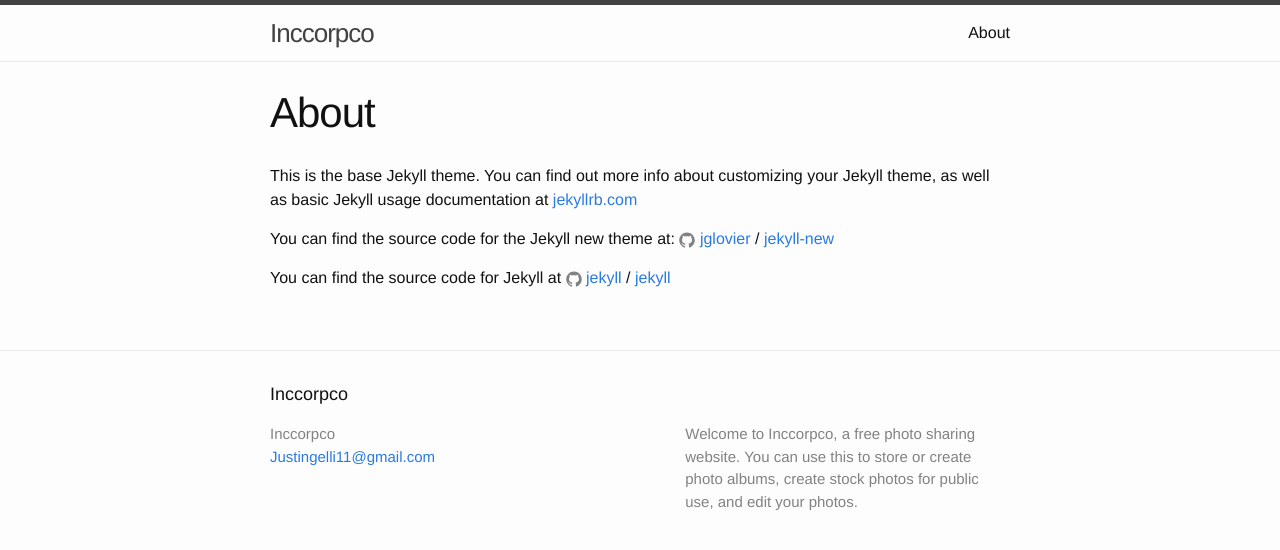
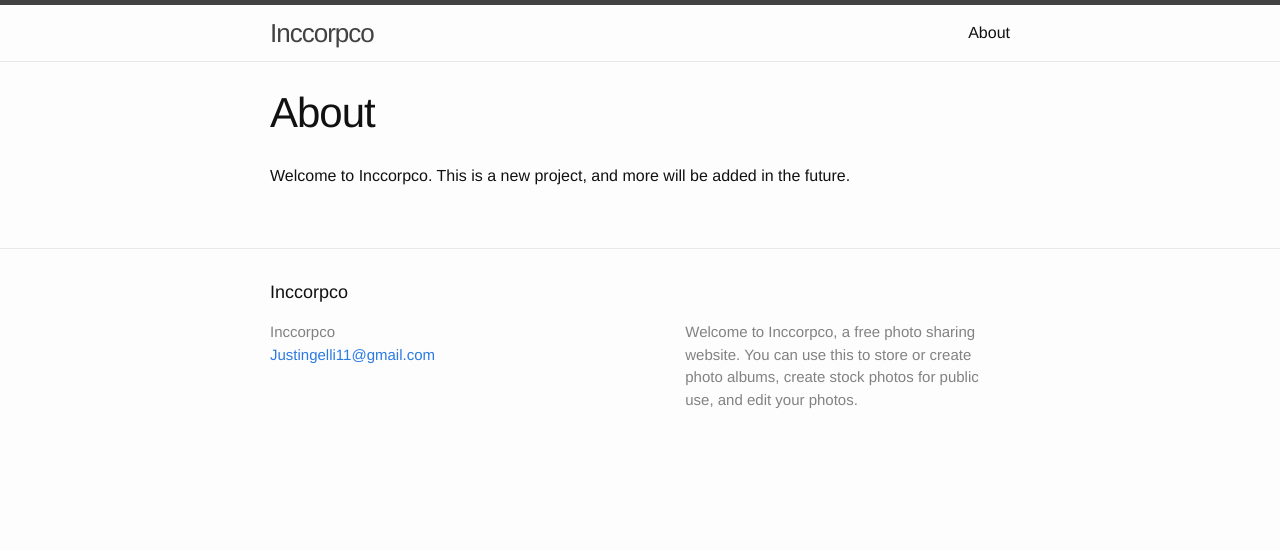
Before and after one commit to Alaze1912/alaze1912.github.io, a Jekyll site: the page built from about.md, in a window 1280 px wide. Shown: the top 550 px of the page. Built offline with Jekyll 4.4.1, drawn with Linux system fonts in a browser that asks for light colours.

Commit message:
Update about.md

```diff
--- a/about.md
+++ b/about.md
@@ -3,8 +3,13 @@
 title: About
 permalink: /about/
 ---
+Welcome to Inccorpco. This is a new project, and more will be added in the future.
 
-This is the base Jekyll theme. You can find out more info about customizing your Jekyll theme, as well as basic Jekyll usage documentation at [jekyllrb.com](http://jekyllrb.com/)
+
+
+
+
+<!--This is the base Jekyll theme. You can find out more info about customizing your Jekyll theme, as well as basic Jekyll usage documentation at [jekyllrb.com](http://jekyllrb.com/)
 
 You can find the source code for the Jekyll new theme at:
 {% include icon-github.html username="jglovier" %} /
@@ -12,4 +17,4 @@
 
 You can find the source code for Jekyll at
 {% include icon-github.html username="jekyll" %} /
-[jekyll](https://github.com/jekyll/jekyll)
+[jekyll](https://github.com/jekyll/jekyll)-->
```
